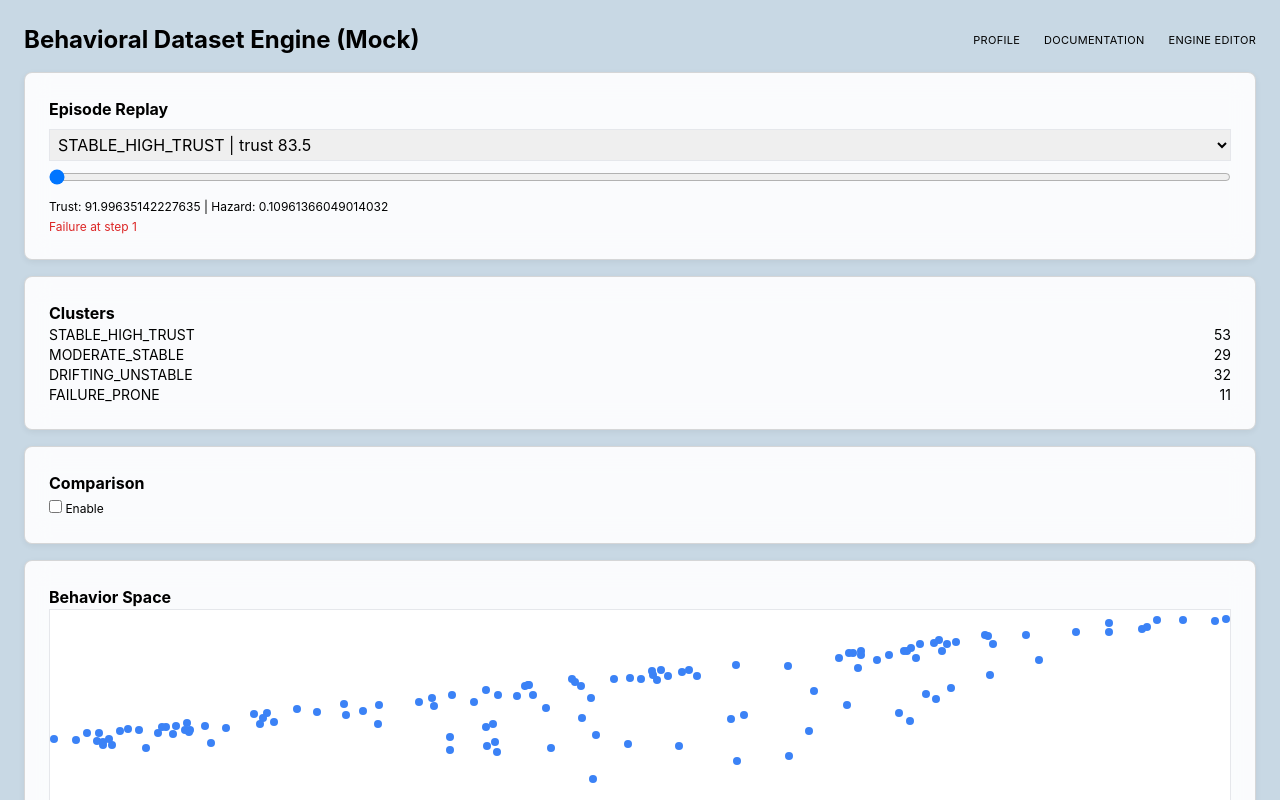
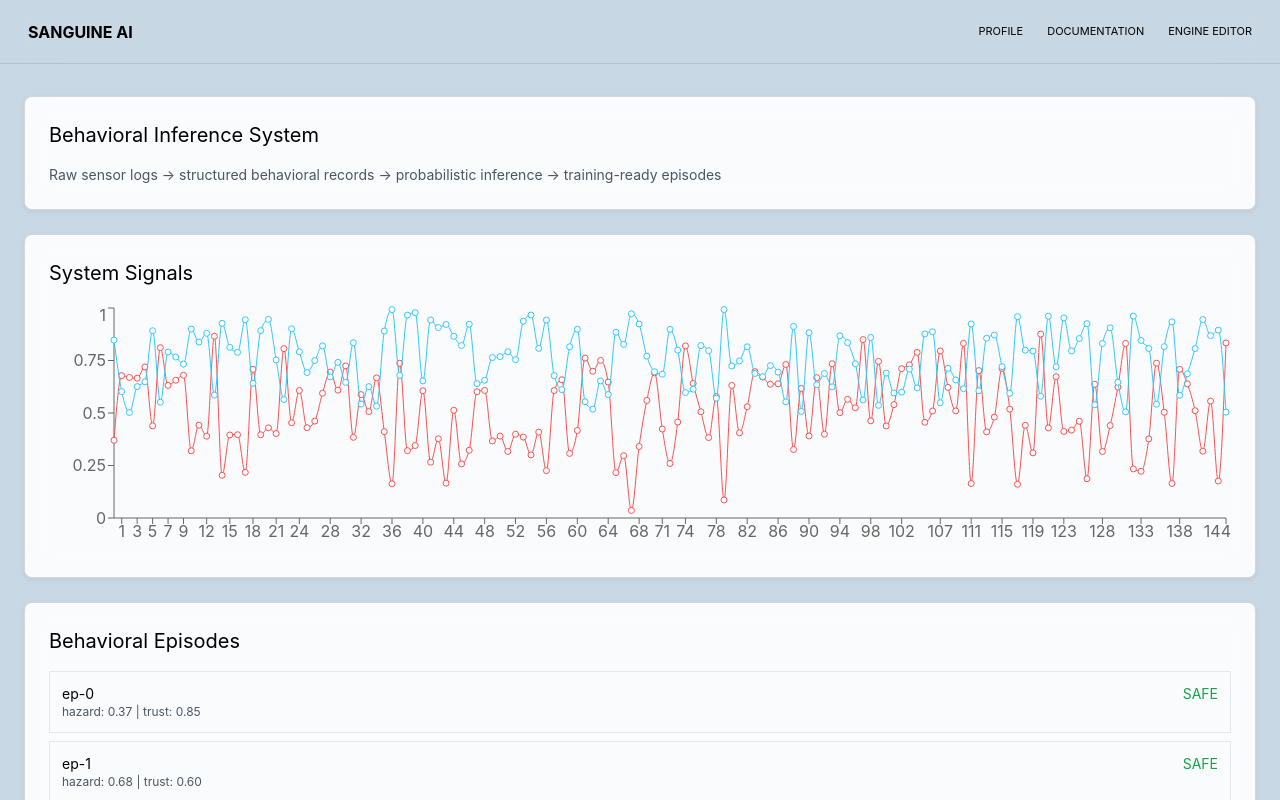
Before and after one commit to SanguineAI-Incorporated/sanguine-ai-users, a React (Vite) app: page / in a window 1280 px wide. Shown: the top 800 px of the page. Built offline with nearby package versions, Linux system fonts and the light colour scheme.

Commit message:
Refactor Dashboard component and update mock logs

```diff
--- a/src/pages/Dashboard.jsx
+++ b/src/pages/Dashboard.jsx
@@ -1,57 +1,46 @@
 import React, { useState, useMemo } from "react";
 import { Card, CardContent } from "@/components/ui/card";
 import { Link } from "react-router-dom";
+import {
+  LineChart,
+  Line,
+  XAxis,
+  YAxis,
+  Tooltip,
+  ResponsiveContainer,
+} from "recharts";
 
-/* ---------------- MOCK ATTESTATION LOGS ---------------- */
+/* ---------------- MOCK RAW SENSOR LOGS ---------------- */
 
-const mockLogs = (() => {
-  const agents = ["robot-alpha", "robot-beta", "robot-gamma"];
-  const sessions = ["sess-1", "sess-2", "sess-3"];
+const rawLogs = (() => {
+  const devices = ["robot-alpha", "robot-beta"];
+  const locations = ["home-1", "home-2"];
+  const commands = ["MOVE", "STOP", "ASSIST"];
 
   const logs = [];
-  const start = new Date("2025-04-27T08:00:00Z").getTime();
-  const end = new Date("2025-04-27T12:00:00Z").getTime();
+  const start = new Date("2026-05-17T00:00:00Z").getTime();
+  const end = new Date("2026-05-18T00:00:00Z").getTime();
 
-  let seq = 0;
+  for (let t = start; t <= end; t += 1000 * 60 * 10) {
+    const date = new Date(t);
 
-  for (let t = start; t <= end; t += 1000 * 30) {
-    if (Math.random() < 0.6) continue;
-
-    const agent = agents[Math.floor(Math.random() * agents.length)];
-    const session = sessions[Math.floor(Math.random() * sessions.length)];
-
+    const occlusion = Math.random();
     const hazard = Math.random();
-    const trust = Math.max(
-      0,
-      Math.min(100, (1 - hazard) * 100 + (Math.random() * 10 - 5))
-    );
+    const motion = Math.random();
 
     logs.push({
-      timestamp: new Date(t).toISOString(),
-      data: {
-        attestation: {
-          agent_id: agent,
-          session_id: session,
-          sequence_id: seq++,
+      timestamp: date.toISOString(),
+
+      raw: {
+        sensors: {
+          vision: { occlusion },
+          motion: { velocity: motion },
+          audio: {
+            command:
+              Math.random() > 0.6
+                ? commands[Math.floor(Math.random() * commands.length)]
+                : null,
           },
-
-        signals: {
-          vision: { occlusion: Math.random() },
-          motion: { velocity: Math.random() },
-          audio: {
-            operator_command_label:
-              Math.random() > 0.7 ? (hazard > 0.7 ? "STOP" : "MOVE") : null,
-          },
-        },
-
-        inference: {
-          hazard_score: hazard,
-          trust_score: trust,
-        },
-
-        provenance: {
-          model_version: "mock-v1",
-          signed: true,
         },
       },
     });
@@ -60,288 +49,182 @@ const mockLogs = (() => {
   return logs;
 })();
 
-/* ---------------- HELPERS ---------------- */
+/* ---------------- INFERENCE LAYER ---------------- */
 
-const computeTrust = (log) =>
-  log?.data?.inference?.trust_score ??
-  Math.max(0, (1 - (log?.data?.inference?.hazard_score ?? 0)) * 100);
+function infer(log) {
+  const occlusion = log.raw.sensors.vision.occlusion;
+  const motion = log.raw.sensors.motion.velocity;
+  const command = log.raw.sensors.audio.command;
+
+  const hazard = occlusion * 0.6 + (1 - motion) * 0.4;
+
+  const stability = 1 - Math.abs(0.5 - motion);
+
+  const trust = 1 - occlusion * 0.5;
+
+  const taskSuccess = command === "ASSIST" && hazard < 0.6;
+
+  return {
+    derived_features: {
+      hazard_score: hazard,
+      stability_index: stability,
+      trust_score: trust,
+    },
+    outcomes: {
+      task_success: taskSuccess,
+      safety_event: hazard > 0.75,
+    },
+    reward_proxies: {
+      safety_reward: 1 - hazard,
+      task_reward: taskSuccess ? 1 : 0,
+      comfort_reward: stability,
+    },
+  };
+}
 
 /* ---------------- DASHBOARD ---------------- */
 
 export default function Dashboard() {
-  const [selectedEpisodeIndex, setSelectedEpisodeIndex] = useState(0);
-  const [replayStep, setReplayStep] = useState(0);
+  const [selected, setSelected] = useState(null);
 
-  const [compareMode, setCompareMode] = useState(false);
-  const [compareA, setCompareA] = useState(0);
-  const [compareB, setCompareB] = useState(1);
-
-  /* ---------------- EPISODE BUILDER ---------------- */
-
-  const buildEpisodes = (logs) => {
-    const episodes = [];
-    let current = [];
-    let lastSession = null;
-
-    logs.forEach((l) => {
-      const session = l?.data?.attestation?.session_id;
-
-      if (lastSession && session !== lastSession) {
-        episodes.push(current);
-        current = [];
-      }
-
-      current.push(l);
-      lastSession = session;
-    });
-
-    if (current.length) episodes.push(current);
-
-    return episodes;
-  };
-
-  /* ---------------- METRICS ---------------- */
-
-  const summarize = (ep) => {
-    const trust = ep.map(computeTrust);
-    const hazard = ep.map((l) => l.data.inference.hazard_score);
-
-    const avg = (a) => a.reduce((x, y) => x + y, 0) / a.length;
+  const episodes = useMemo(() => {
+    return rawLogs.map((log, i) => {
+      const inference = infer(log);
 
       return {
-      avgTrust: avg(trust),
-      avgHazard: avg(hazard),
-      trustVolatility: avg(trust.map((t) => Math.abs(t - avg(trust)))),
+        id: `ep-${i}`,
+        raw: log.raw,
+        timestamp: log.timestamp,
+        ...inference,
       };
-  };
-
-  /* ---------------- FAILURE BOUNDARY ---------------- */
-
-  const detectFailureBoundary = (ep) => {
-    for (let i = 1; i < ep.length; i++) {
-      const prev = computeTrust(ep[i - 1]);
-      const curr = computeTrust(ep[i]);
-
-      const hPrev = ep[i - 1].data.inference.hazard_score;
-      const hCurr = ep[i].data.inference.hazard_score;
-
-      if (prev - curr > 15 || hCurr - hPrev > 0.25 || curr < 50) {
-        return i;
-      }
-    }
-    return null;
-  };
-
-  /* ---------------- DATASET ---------------- */
-
-  const episodeDataset = useMemo(() => {
-    const episodes = buildEpisodes(mockLogs);
-
-    return episodes.map((ep) => ({
-      episode_id: ep[0]?.data?.attestation?.session_id,
-      agent_id: ep[0]?.data?.attestation?.agent_id,
-      trajectory: ep.map((l) => ({
-        trust: computeTrust(l),
-        hazard: l.data.inference.hazard_score,
-      })),
-      metrics: summarize(ep),
-      failureBoundary: detectFailureBoundary(ep),
-    }));
+    });
   }, []);
 
-  const clusteredEpisodes = useMemo(() => {
-    return episodeDataset.map((ep) => {
-      const m = ep.metrics;
-
-      const score =
-        m.avgTrust +
-        (100 - m.trustVolatility) -
-        m.avgHazard * 50;
-
-      let cluster = "FAILURE_PRONE";
-      if (score > 120) cluster = "STABLE_HIGH_TRUST";
-      else if (score > 90) cluster = "MODERATE_STABLE";
-      else if (score > 60) cluster = "DRIFTING_UNSTABLE";
-
-      return { ...ep, cluster };
-    });
-  }, [episodeDataset]);
-
-  const activeEpisode = clusteredEpisodes[selectedEpisodeIndex];
-  const activeFrame = activeEpisode?.trajectory?.[replayStep];
-
-  const A = clusteredEpisodes[compareA];
-  const B = clusteredEpisodes[compareB];
-
-  const divergence =
-    A && B
-      ? {
-          trustGap: A.metrics.avgTrust - B.metrics.avgTrust,
-          hazardGap: A.metrics.avgHazard - B.metrics.avgHazard,
-        }
-      : null;
-
-  const embedded = useMemo(() => {
-    return clusteredEpisodes.map((ep) => ({
-      x: ep.metrics.avgTrust,
-      y: ep.metrics.trustVolatility + ep.metrics.avgHazard * 50,
-      cluster: ep.cluster,
+  const volumeData = useMemo(() => {
+    return episodes.map((e, i) => ({
+      index: i,
+      hazard: e.derived_features.hazard_score,
+      trust: e.derived_features.trust_score,
     }));
-  }, [clusteredEpisodes]);
+  }, [episodes]);
 
   return (
-    <div className="min-h-screen bg-[#C8D8E4] p-6 text-black">
+    <div className="min-h-screen bg-[#C8D8E4] text-black">
 
-      {/* ---------------- NAV ---------------- */}
-      <div className="flex justify-between items-center mb-4">
-        <h1 className="text-2xl font-bold">
-          Behavioral Dataset Engine (Mock)
-        </h1>
+      {/* HEADER */}
+      <div className="fixed top-0 left-0 right-0 h-16 flex justify-between items-center px-7 z-10 bg-[#C8D8E4]/80 backdrop-blur-xl border-b border-black/10">
+        <div className="font-bold">SANGUINE AI</div>
 
-        <div className="flex gap-6 text-[11px] uppercase tracking-wide">
-          <Link to="/profile" className="hover:underline">
-            Profile
-          </Link>
-
-          <Link to="/documentation" className="hover:underline">
-            Documentation
-          </Link>
-
-          <Link to="/engine-editor" className="hover:underline">
-            Engine Editor
-          </Link>
+        <div className="flex gap-6 text-[11px] uppercase">
+          <Link to="/profile">PROFILE</Link>
+          <Link to="/documentation">DOCUMENTATION</Link>
+          <Link to="/engine-editor">ENGINE EDITOR</Link>
         </div>
       </div>
 
-      {/* ---------------- REPLAY ---------------- */}
-      <Card className="mb-4">
+      <div className="pt-24 p-6 max-w-7xl mx-auto space-y-6">
+
+        {/* SYSTEM VIEW */}
+        <Card>
           <CardContent>
-          <h2 className="font-bold mb-2">Episode Replay</h2>
-
-          <select
-            className="border p-1 w-full"
-            value={selectedEpisodeIndex}
-            onChange={(e) => {
-              setSelectedEpisodeIndex(Number(e.target.value));
-              setReplayStep(0);
-            }}
-          >
-            {clusteredEpisodes.map((e, i) => (
-              <option key={i} value={i}>
-                {e.cluster} | trust {e.metrics.avgTrust.toFixed(1)}
-              </option>
-            ))}
-          </select>
-
-          <input
-            type="range"
-            className="w-full mt-2"
-            min="0"
-            max={activeEpisode?.trajectory.length - 1 || 0}
-            value={replayStep}
-            onChange={(e) => setReplayStep(Number(e.target.value))}
-          />
-
-          <div className="text-xs mt-2">
-            Trust: {activeFrame?.trust} | Hazard: {activeFrame?.hazard}
-          </div>
-
-          {activeEpisode?.failureBoundary !== null && (
-            <div className="text-red-600 text-xs mt-1">
-              Failure at step {activeEpisode.failureBoundary}
-            </div>
-          )}
+            <h2 className="text-xl mb-4">Behavioral Inference System</h2>
+            <p className="text-sm text-gray-600">
+              Raw sensor logs → structured behavioral records → probabilistic inference → training-ready episodes
+            </p>
           </CardContent>
         </Card>
 
-      {/* ---------------- CLUSTERS ---------------- */}
-      <Card className="mb-4">
+        {/* SIGNAL OVERVIEW */}
+        <Card>
           <CardContent>
-          <h2 className="font-bold">Clusters</h2>
+            <h2 className="text-xl mb-4">System Signals</h2>
 
-          {[
-            "STABLE_HIGH_TRUST",
-            "MODERATE_STABLE",
-            "DRIFTING_UNSTABLE",
-            "FAILURE_PRONE",
-          ].map((c) => (
-            <div key={c} className="flex justify-between text-sm">
-              <span>{c}</span>
-              <span>{clusteredEpisodes.filter((e) => e.cluster === c).length}</span>
+            <div style={{ width: "100%", height: 250 }}>
+              <ResponsiveContainer>
+                <LineChart data={volumeData}>
+                  <XAxis dataKey="index" />
+                  <YAxis />
+                  <Tooltip />
+                  <Line type="monotone" dataKey="hazard" stroke="#ff4d4d" />
+                  <Line type="monotone" dataKey="trust" stroke="#2EC7FF" />
+                </LineChart>
+              </ResponsiveContainer>
             </div>
-          ))}
           </CardContent>
         </Card>
 
-      {/* ---------------- COMPARISON ---------------- */}
-      <Card className="mb-4">
-        <CardContent>
-          <h2 className="font-bold">Comparison</h2>
-
-          <label className="text-xs">
-            <input
-              type="checkbox"
-              checked={compareMode}
-              onChange={(e) => setCompareMode(e.target.checked)}
-            />{" "}
-            Enable
-          </label>
-
-          {compareMode && (
-            <div className="grid grid-cols-2 gap-2 mt-2 text-xs">
-              <select
-                value={compareA}
-                onChange={(e) => setCompareA(Number(e.target.value))}
-              >
-                {clusteredEpisodes.map((e, i) => (
-                  <option key={i} value={i}>
-                    A {e.cluster}
-                  </option>
-                ))}
-              </select>
-
-              <select
-                value={compareB}
-                onChange={(e) => setCompareB(Number(e.target.value))}
-              >
-                {clusteredEpisodes.map((e, i) => (
-                  <option key={i} value={i}>
-                    B {e.cluster}
-                  </option>
-                ))}
-              </select>
-
-              {divergence && (
-                <div className="col-span-2 mt-2">
-                  Trust Gap: {divergence.trustGap.toFixed(2)} <br />
-                  Hazard Gap: {divergence.hazardGap.toFixed(2)}
-                </div>
-              )}
-            </div>
-          )}
-        </CardContent>
-      </Card>
-
-      {/* ---------------- EMBEDDING ---------------- */}
+        {/* EPISODE LIST */}
         <Card>
           <CardContent>
-          <h2 className="font-bold">Behavior Space</h2>
+            <h2 className="text-xl mb-4">Behavioral Episodes</h2>
 
-          <div className="relative h-64 bg-white border">
-            {embedded.map((p, i) => (
+            <div className="space-y-2 max-h-96 overflow-auto">
+              {episodes.map((e) => (
                 <div
-                key={i}
-                className="absolute w-2 h-2 bg-blue-500 rounded-full"
-                style={{
-                  left: `${p.x}%`,
-                  top: `${Math.min(100, p.y)}%`,
-                }}
-              />
+                  key={e.id}
+                  onClick={() => setSelected(e)}
+                  className="p-3 border cursor-pointer hover:bg-white/50"
+                >
+                  <div className="flex justify-between text-sm">
+                    <span>{e.id}</span>
+
+                    <span
+                      className={
+                        e.outcomes.safety_event
+                          ? "text-red-600"
+                          : "text-green-600"
+                      }
+                    >
+                      {e.outcomes.safety_event ? "RISK" : "SAFE"}
+                    </span>
+                  </div>
+
+                  <div className="text-xs text-gray-600">
+                    hazard: {e.derived_features.hazard_score.toFixed(2)} | trust:{" "}
+                    {e.derived_features.trust_score.toFixed(2)}
+                  </div>
+                </div>
               ))}
             </div>
           </CardContent>
         </Card>
 
+        {/* DETAIL PANEL */}
+        <Card>
+          <CardContent>
+            <h2 className="text-xl mb-4">Episode Detail</h2>
+
+            {selected ? (
+              <div className="text-sm space-y-3">
+
+                <div>
+                  <b>Derived Features</b>
+                  <div>Hazard: {selected.derived_features.hazard_score.toFixed(2)}</div>
+                  <div>Trust: {selected.derived_features.trust_score.toFixed(2)}</div>
+                  <div>Stability: {selected.derived_features.stability_index.toFixed(2)}</div>
+                </div>
+
+                <div>
+                  <b>Outcomes</b>
+                  <div>Success: {String(selected.outcomes.task_success)}</div>
+                  <div>Safety Event: {String(selected.outcomes.safety_event)}</div>
+                </div>
+
+                <div>
+                  <b>Reward Proxies</b>
+                  <div>Safety: {selected.reward_proxies.safety_reward.toFixed(2)}</div>
+                  <div>Task: {selected.reward_proxies.task_reward.toFixed(2)}</div>
+                  <div>Comfort: {selected.reward_proxies.comfort_reward.toFixed(2)}</div>
+                </div>
+
+              </div>
+            ) : (
+              <p className="text-sm text-gray-500">Select an episode</p>
+            )}
+          </CardContent>
+        </Card>
+
+      </div>
     </div>
   );
 }
```
Lines whose indentation alone changed are shown as unchanged.
